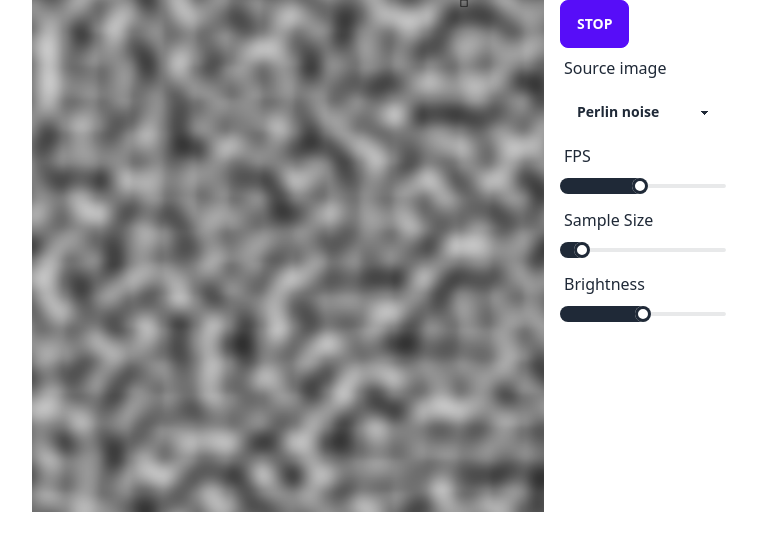
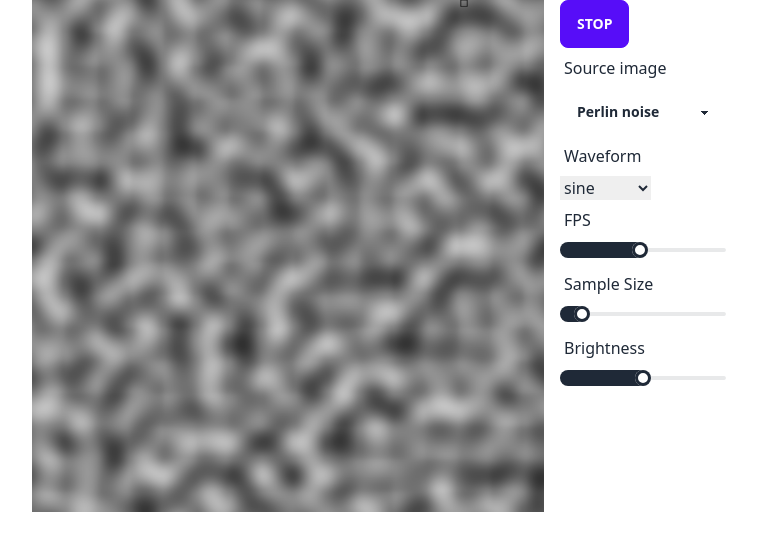
Before and after one commit to ryanachten/hertz, a React (Create React App) app: page / in a window 1280 px wide. Both pictures are taken after a click on the button "PLAY". Shown: the top 550 px of the page, without its empty margins (261-1018 px from the left). Built offline with nearby package versions, Linux system fonts and the light colour scheme.

Commit message:
feat: add waveform options

```diff
--- a/src/components/AnimationControls.tsx
+++ b/src/components/AnimationControls.tsx
@@ -1,14 +1,31 @@
-import { Fragment } from "react";
+import { Fragment, useContext } from "react";
 import { useDispatch, useSelector } from "react-redux";
-import { RANGE_OPTIONS } from "../constants/settings";
+import { RANGE_OPTIONS, WAVEFORM_OPTIONS } from "../constants/settings";
 import { updateSetting } from "../reducers/settings.reducer";
 import { getSetting } from "../selectors/settings.selectors";
+import { AudioServiceContext } from "../services/AudioService";
 
 const AnimationControls = () => {
+  const audioServiceContext = useContext(AudioServiceContext);
   const setting = useSelector(getSetting);
   const dispatch = useDispatch();
   return (
     <>
+      <label className="label" htmlFor="waveform">
+        Waveform
+      </label>
+      <select
+        name="waveform"
+        onChange={(e) => {
+          audioServiceContext.updateWaveform(e.target.value as OscillatorType);
+        }}
+      >
+        {WAVEFORM_OPTIONS.map((waveform) => (
+          <option key={waveform} value={waveform}>
+            {waveform}
+          </option>
+        ))}
+      </select>
       {RANGE_OPTIONS.map(({ label, key, min, max }) => (
         <Fragment key={key}>
           <label className="label" htmlFor={key}>
--- a/src/constants/settings.ts
+++ b/src/constants/settings.ts
@@ -14,6 +14,13 @@ export const IMAGE_OPTIONS: ImageOption[] = [
     name: "SRGB Spectrum",
     path: "./assets/srgb.webp",
   },
+];
+
+export const WAVEFORM_OPTIONS: OscillatorType[] = [
+  "sine",
+  "triangle",
+  "square",
+  "sawtooth",
 ];
 
 export type RangeOption = {
--- a/src/services/AudioService.ts
+++ b/src/services/AudioService.ts
@@ -25,6 +25,10 @@ class AudioService {
   public updateOutput(value: number) {
     this._oscillatorNode.frequency.value = value;
   }
+
+  public updateWaveform(value: OscillatorType) {
+    this._oscillatorNode.type = value;
+  }
 }
 
 export const AudioServiceSingleton = new AudioService();
```
